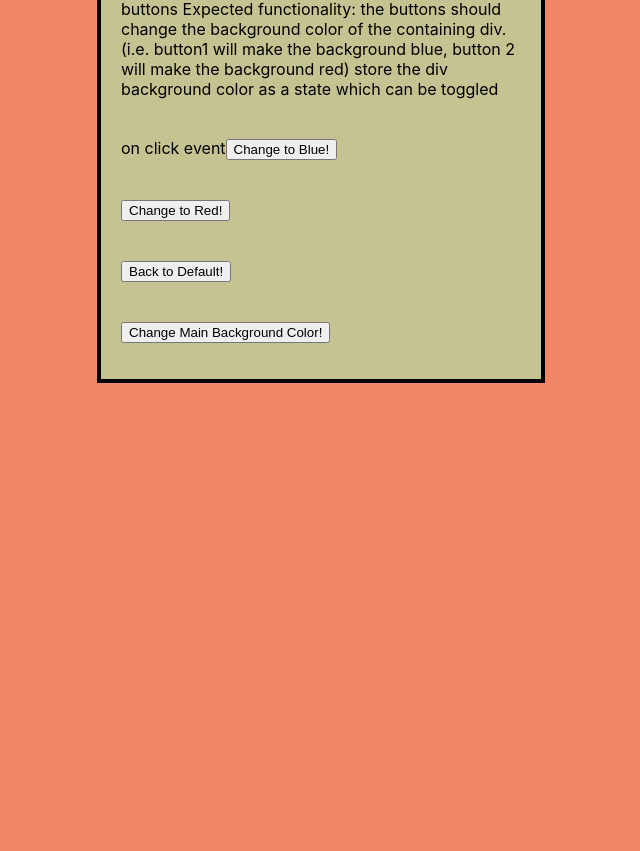
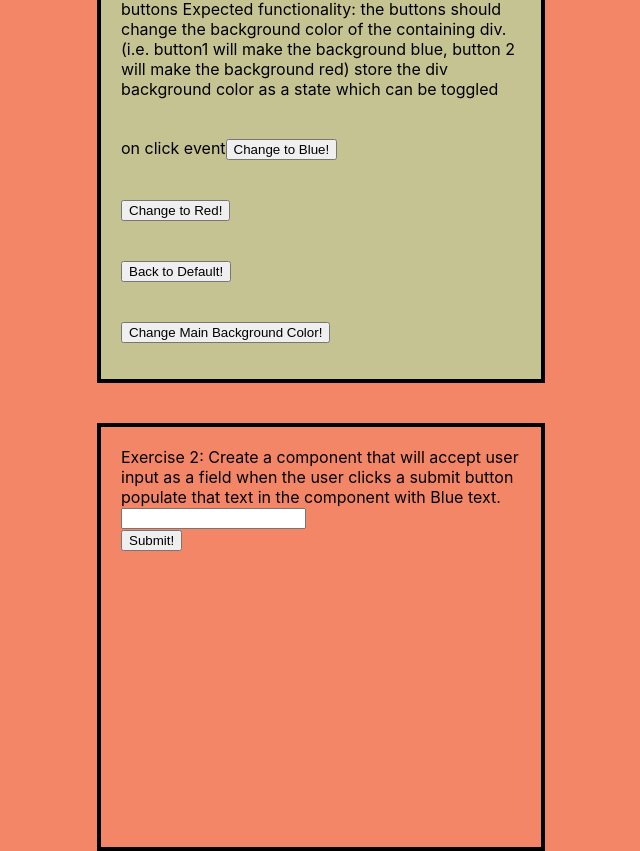
Before and after one commit to C-KWebsit/react_practice, a React (Create React App) app: page /playground in a window 1280 px wide. Shown: the part 227-1078 px from the top of the page, without its empty margins (103-743 px from the left). Before the commit the page ends 800 px from the top, so only its background shows below. Built offline with nearby package versions, Linux system fonts and the light colour scheme.

Commit message:
created second exercise component, button works in console

```diff
--- a/src/App.css
+++ b/src/App.css
@@ -72,6 +72,19 @@
   padding-right: 20px;
   border: 4px solid black;
 }
-.exercise-1-button{
+.exercise-1-button, exercise-2-button {
   margin-top: 40px;
 }
+
+.exercise-box2 {
+  width: 400px;
+  height: 400px;
+  align-items: center;
+  margin-top: 40px;
+  margin-left: 200px;
+  padding-top: 20px;
+  padding-left: 20px;
+  padding-right: 20px;
+  border: 4px solid black;
+
+}
--- /dev/null
+++ b/src/Components/Exercise2.js
@@ -0,0 +1,35 @@
+import React, { Component } from 'react'
+
+export default class Exercise2 extends Component {
+    state = {
+
+        input: ''
+
+    }
+
+    handleInputChange = (userInput) => {
+        console.log('hello, you got this!')
+        this.setState({
+            input: userInput
+        })
+
+    }
+
+
+    render() {
+        return (
+            <div>
+                <div className="exercise-box2">
+                Exercise 2: Create a component that will accept user input as a field when the user clicks a submit button populate that text in the component with Blue text.<br/>
+
+                <input style={{color: this.state.input}}></input><br/>
+
+                <button
+                className="exercise-2-button"
+                onClick={() => this.handleInputChange()}>Submit!</button>
+                </div>
+
+            </div>
+        )
+    }
+}
--- a/src/Components/Playground.js
+++ b/src/Components/Playground.js
@@ -1,5 +1,6 @@
 import React, { Component } from 'react'
 import Exercise1 from './Exercise1.js';
+import Exercise2 from './Exercise2.js'
 
 export default class Playground extends Component {
     state = { //here we set the initial state of our Playground background color to a pink color...we want this to change
@@ -22,6 +23,7 @@ export default class Playground extends Component {
                 <h1>Welcome to Our Playground!</h1>
                     <Exercise1 //here we are sending the handleColorChange call back function as a prop...we defined setState to yellow
                         handleColorChange={this.handleColorChange}/>
+                    <Exercise2/>
             </div>
         )
     }
```
